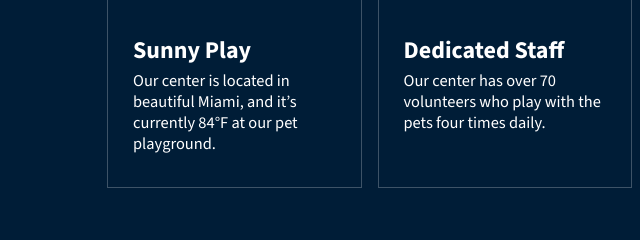
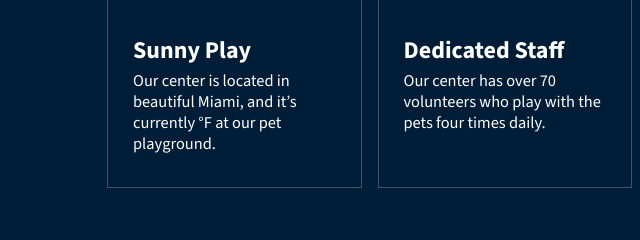
Before and after one commit to jawadahmed120/pet-adoption, a plain HTML site: page index.html in a window 1280 px wide. Shown: the part 708-948 px from the top of the page, 0-640 px from the left. Drawn offline with nearby package versions, Linux system fonts and the light colour scheme.

Commit message:
first step for making temperature value dynamic

```diff
--- a/index.html
+++ b/index.html
@@ -33,7 +33,7 @@
 
                 <h2>Sunny Play</h2>
 
-                 <p>Our center is located in beautiful Miami, and it&rsquo;s currently 84°F at our pet playground.</p>
+                 <p>Our center is located in beautiful Miami, and it&rsquo;s currently °F at our pet playground.</p>
             </div>
             <div class="intro-feature">
                 <svg width="48" height="48" viewBox="0 0 48 48" fill="none" xmlns="http://www.w3.org/2000/svg">
```
